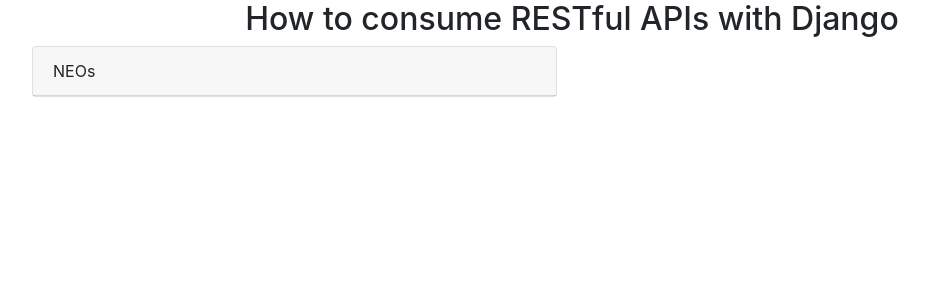
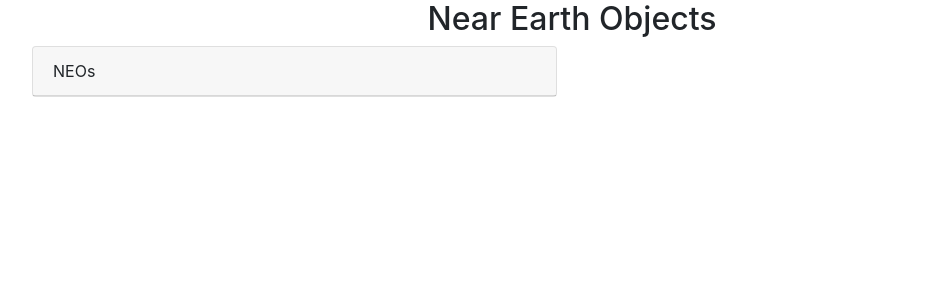
Before and after one commit to MLH-Fellowship/neo-detection, a Django app: page / in a window 1280 px wide. Shown: the top 300 px of the page, without its empty margins (68-997 px from the left). Run offline with Django 3.2, Linux system fonts and the light colour scheme; data that the repository does not hold is empty; some libraries are stand-ins or nearby versions.

Commit message:
cleaned up the html

```diff
--- a/neo/detector/views.py
+++ b/neo/detector/views.py
@@ -7,5 +7,5 @@
 def home(request):
   response = requests.get('https://api.nasa.gov/neo/rest/v1/neo/browse?api_key={}'.format(os.getenv('NASA_API_KEY')))
   data = response.json()
-  print(data)
+  #print(data)
   return render(request, "detector/home.html", {"neos": data['near_earth_objects']})
--- a/templates/base.html
+++ b/templates/base.html
@@ -10,10 +10,10 @@
       integrity="sha384-Vkoo8x4CGsO3+Hhxv8T/Q5PaXtkKtu6ug5TOeNV6gBiFeWPGFN9MuhOf23Q9Ifjh"
       crossorigin="anonymous"
     />
-    <title>How to consume RESTful APIs with Django</title>
+    <title>Near Earth Objects</title>
   </head>
   <body>
-    <h2 class="text-center">How to consume RESTful APIs with Django</h2>
+    <h2 class="text-center">Near Earth Objects</h2>
 
     <div class="container">
       {% block content %} {% endblock content %}
--- a/templates/detector/home.html
+++ b/templates/detector/home.html
@@ -9,7 +9,8 @@
     </div>
     <ul class="list-group list-group-flush">
       {% for neo in neos %}
-      <li class="list-group-item">{{ neo.id }} - {{ neo.name }}</li>
+      <li class="list-group-item">ID: {{ neo.id }}<br />
+        Name: {{ neo.name }}</li>
       {% endfor %}
     </ul>
   </div>
```
